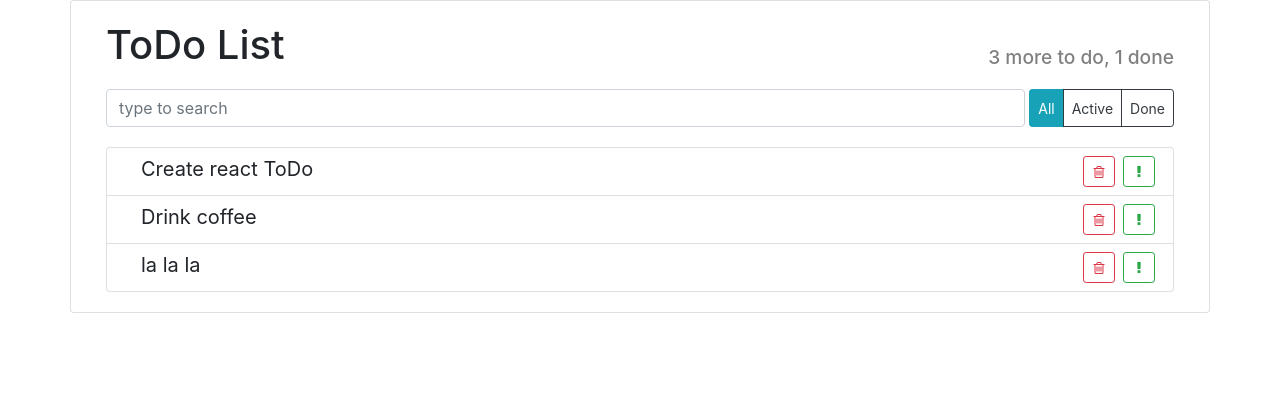
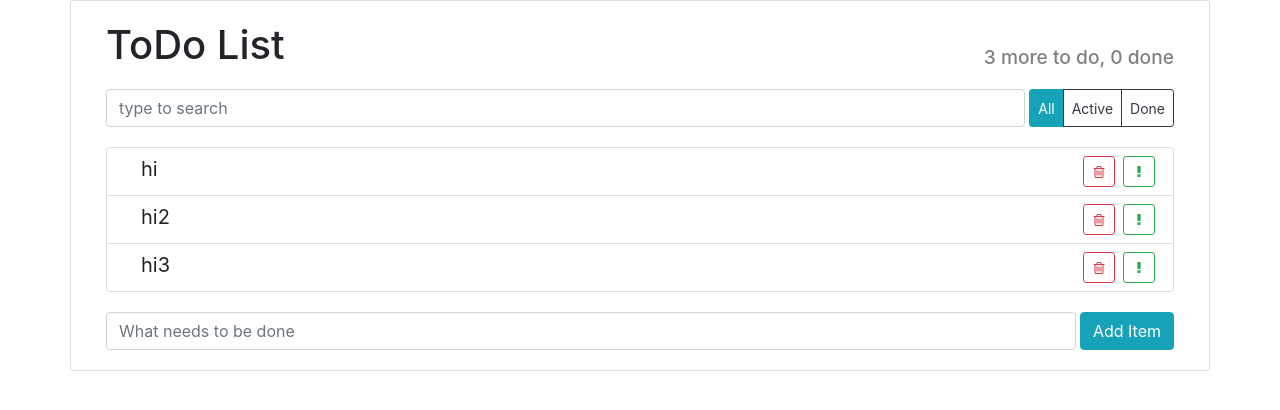
Before and after one commit to Dan-Crane/react-todo, a React (Create React App) app: page / in a window 1280 px wide. Shown: the top 410 px of the page. Built offline with nearby package versions, Linux system fonts and the light colour scheme.

Commit message:
refactoring

```diff
--- a/src/components/app/app.jsx
+++ b/src/components/app/app.jsx
@@ -1,4 +1,4 @@
-import React, {useState, useCallback} from "react";
+import React, {useCallback, useState} from "react";
 
 import './app.css'
 
@@ -6,48 +6,75 @@ import {AppHeader} from "../app-header";
 import {ItemStatusFilter} from "../item-status-filter";
 import {SearchPanel} from "../search-panel";
 import {TodoList} from "../todo-list";
+import {ItemAddForm} from "../item-add-form";
 
 export const App = (props) => {
+
+	let maxId = 101
+
+	const createTotoItem = (label) => {
+		return {
+			id: maxId++,
+			label,
+			important: false,
+			done: false
+		}
+	}
+
 	let initialState = [
-		{
-			id: 1,
-			label: 'Create react ToDo',
-			important: true
-		},
-		{
-			id: 2,
-			label: 'Drink coffee',
-			important: false
-		},
-		{
-			id: 3,
-			label: 'la la la',
-			important: false
-		},
+		createTotoItem('hi'), createTotoItem('hi2'), createTotoItem('hi3')
 	]
 
 	const [state, setState] = useState(initialState)
 
-	const onDeleted = (id) => {
-		const newArr = state.filter(el => el.id !== id)
-
-		setState(newArr)
+	const findAnIndex = (id) => {
+		return state.findIndex(el => el.id === id)
 	}
 
-	// const deleteItem = (id)=> useCallback(()=>{
-	// 	const newArr = state.filter(el => el.id !== id)
-	// 	setState(newArr)
-	// }, [id])
+	const deleteItem = useCallback((id) => {
+		const idx = findAnIndex(id)
+		const newArr = [...state.slice(0, idx), ...state.slice(idx + 1)]
+		setState(newArr)
+	}, [state])
+
+	const addItem = useCallback((text) => {
+		const newItem = createTotoItem(text)
+		setState((s) => [...s, newItem])
+	}, [maxId])
+
+	const toggleProperty = (arr, id, propName) => {
+		const idx = findAnIndex(id)
+		const oldItem = arr[idx]
+		const newItem = {...oldItem, [propName]: !oldItem[propName]}
+		return [...arr.slice(0, idx),
+			newItem,
+			...arr.slice(idx + 1)]
+	}
+
+	const onToggleDone = (id) => {
+		setState(toggleProperty(state, id, 'done'))
+	}
+
+	const onToggleImportant = (id) => {
+		setState(toggleProperty(state, id, 'important'))
+	}
+
+	const doneCount = state.filter(el => el.done).length
+	const todoCount = state.length - doneCount
 
 	return (
 		<div className='container card'>
 			<div className='card-body'>
-				<AppHeader toDo={3} done={1}/>
+				<AppHeader toDo={todoCount} done={doneCount}/>
 				<div className='d-flex nav-panel'>
 					<SearchPanel/>
 					<ItemStatusFilter/>
 				</div>
-				<TodoList state={state} onDeleted={onDeleted}/>
+				<TodoList state={state}
+									onToggleDone={onToggleDone}
+									onDeleted={deleteItem}
+									onToggleImportant={onToggleImportant}/>
+				<ItemAddForm addItem={addItem}/>
 			</div>
 		</div>
 	)
--- /dev/null
+++ b/src/components/item-add-form/index.js
@@ -0,0 +1,3 @@
+import {ItemAddForm} from "./item-add-form";
+
+export {ItemAddForm}
--- /dev/null
+++ b/src/components/item-add-form/item-add-form.css
@@ -0,0 +1,7 @@
+.item-add-form button{
+	flex: 0 0 auto;
+}
+
+.item-add-form input {
+	margin-right: 4px;
+}
--- /dev/null
+++ b/src/components/item-add-form/item-add-form.jsx
@@ -0,0 +1,18 @@
+import React from "react";
+
+import './item-add-form.css'
+
+export const ItemAddForm = ({addItem}) => {
+	return (
+		<form className='item-add-form d-flex'>
+			<input type="text"
+						 className="form-control"
+						 placeholder="What needs to be done"/>
+			<button
+				onClick={()=>addItem('hello World')}
+				className="btn btn-info">
+				Add Item
+			</button>
+		</form>
+	)
+}
--- a/src/components/todo-list/todo-list-item/todo-list-item.jsx
+++ b/src/components/todo-list/todo-list-item/todo-list-item.jsx
@@ -1,21 +1,8 @@
-import React, {useState} from "react";
+import React from "react";
 
 import './todo-list-item.css'
 
-export const TodoListItem = ({label, onDeleted}) => {
-
-	const [done, setDone] = useState(false)
-	const [important, setImportant] = useState(false)
-
-
-	const onLabelClick = (e) => {
-		setDone((done) => !done)
-	}
-
-	const onMarkImportant = () => {
-		setImportant((important) => !important)
-	}
-
+export const TodoListItem = ({label, onDeleted, onToggleImportant, onToggleDone, important, done}) => {
 	let classNames = 'todo-list-item'
 	if (done) classNames += ' done'
 	if (important) classNames += ' important'
@@ -24,19 +11,20 @@ export const TodoListItem = ({label, onDeleted}) => {
 		<span className={classNames}>
 			<span
 				className='todo-list-item-label'
-				onClick={(e) => onLabelClick(e)}>
+				onClick={onToggleDone}>
 			{label}
 		</span>
 
 			 <button type="button"
 							 className="btn btn-outline-success btn-sm float-right"
-							 onClick={() => onMarkImportant()}>
+							 onClick={ onToggleImportant}>
         <i className="fa fa-exclamation"/>
       </button>
 
       <button type="button"
 							className="btn btn-outline-danger btn-sm float-right"
-							onClick={onDeleted}>
+							onClick={onDeleted}
+			>
         <i className="fa fa-trash-o"/>
       </button>
 		</span>
--- a/src/components/todo-list/todo-list.css
+++ b/src/components/todo-list/todo-list.css
@@ -1,3 +1,7 @@
+.todo-list{
+	margin-bottom: 20px;
+}
+
 .todo-list .list-group-item {
 	padding: 4px 14px;
 }
--- a/src/components/todo-list/todo-list.jsx
+++ b/src/components/todo-list/todo-list.jsx
@@ -4,7 +4,7 @@ import './todo-list.css'
 
 import {TodoListItem} from "./todo-list-item";
 
-export const TodoList = ({state, onDeleted}) => {
+export const TodoList = ({state, onDeleted, onToggleDone, onToggleImportant}) => {
 
 	const item = state.map(i => {
 		const {id, ...itemProps} = i
@@ -12,7 +12,9 @@ export const TodoList = ({state, onDeleted}) => {
 		return (
 			<li className='list-group-item' key={id}>
 				<TodoListItem {...itemProps}
-											onDeleted={()=>onDeleted(id)}/>
+											onDeleted={()=>onDeleted(id)}
+											onToggleImportant={()=>onToggleImportant(id)}
+											onToggleDone={()=>onToggleDone(id)}/>
 			</li>
 		)
 	})
```
